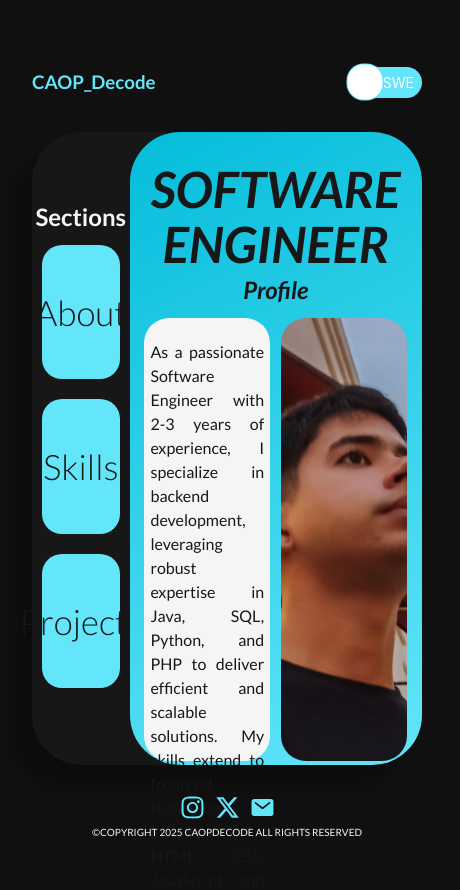
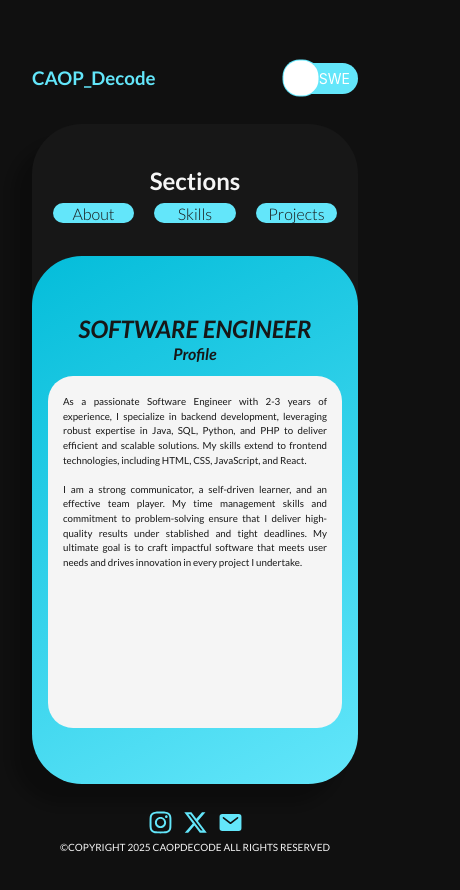
Before and after one commit to caopdecode/caopdecodePortfolio, a React (Vite) app: page / in a window 390 px wide. Shown: the top 890 px of the page, 460 px wide, since content can reach past the window. Built offline with nearby package versions, Linux system fonts and the light colour scheme.

Commit message:
CAOPDecode Portfolio

```diff
--- a/src/App.css
+++ b/src/App.css
@@ -16,6 +16,14 @@
 }
 .logo.react:hover {
   filter: drop-shadow(0 0 2em #61dafbaa);
+}
+
+.headerSWE{
+  transition: 0.5s;
+}
+
+.headerME{
+  transition: 0.5s;
 }
 
 .SWEIcons{
@@ -42,6 +50,22 @@
   transition: 0.5s;
 }
 
+.containerMotion{
+  width: 100%;
+  height: 85%;
+  display: flex;
+  justify-content: center;
+  align-items: center;
+  flex-direction: column;
+  margin: 0px;
+}
+
+@media (max-width: 768px) {
+  .containerMotion{
+    flex-direction: column;
+  }
+}
+
 @keyframes logo-spin {
   from {
     transform: rotate(0deg);
--- a/src/App.jsx
+++ b/src/App.jsx
@@ -36,10 +36,12 @@ const Header = styled.div`
 
 const LogoHeader = styled.h3`
   color: #63E6FA;
+  transition: 0.5s;
 `;
 
 const LogoHeaderME = styled.h3`
   color: #FD76FD;
+  transition: 0.5s;
 `;
 
 const InfoBackgr = styled.div`
@@ -52,6 +54,11 @@ const InfoBackgr = styled.div`
   height: 75%;
   border-radius: 50px;
   box-shadow: -19px 20px 10px 1px rgba(0, 0, 0, 0.2);
+
+  @media (max-width: 768px) {
+    height: 85%;
+    flex-direction: column;
+  }
 `;
 
 const InfoCont = styled.div`
@@ -64,6 +71,11 @@ const InfoCont = styled.div`
   width: 75%;
   height: 100%;
   border-radius: 50px;
+
+  @media (max-width: 768px) {
+    width: 100%;
+    height: 100%;
+  }
 `;
 
 const InfoContME = styled.div`
@@ -76,11 +88,19 @@ const InfoContME = styled.div`
   width: 75%;
   height: 100%;
   border-radius: 50px;
+
+  @media (max-width: 768px) {
+    width: 100%;
+    height: 100%;
+  }
 `;
 
 const SectionsTitle = styled.h2`
   color: #F5F5F5;
   margin: 0px;
+   @media (max-width: 768px) {
+    margin-top: 10px;
+  }
 `;
 
 const CardsContainer = styled.div`
@@ -90,6 +110,26 @@ const CardsContainer = styled.div`
   align-items: center;
   width:25%;
   height: 100%;
+
+  @media (max-width: 768px) {
+    width: 100%;
+    height: 25%;
+  }
+`;
+
+const CardsContainerCont = styled.div`
+  display: flex;
+  flex-direction: column;
+  justify-content: center;
+  align-items: center;
+  width:100%;
+  height: 100%;
+
+  @media (max-width: 768px) {
+    flex-direction: row;
+    width: 100%;
+    height: 25%;
+  }
 `;
 
 const Card = styled.button`
@@ -107,6 +147,11 @@ const Card = styled.button`
   &:hover{
     background-color: rgba(4,189,218,1);
     transition: 0.5s;
+  }
+
+  @media (max-width: 768px) {
+    width: 25%;
+    height: 70%;
   }
 `;
 
@@ -126,6 +171,11 @@ const CardME = styled.button`
     background-color: #D900D9;
     transition: 0.5s;
   }
+
+   @media (max-width: 768px) {
+    width: 25%;
+    height: 70%;
+  }
 `;
 
 const SWETitle = styled.h1`
@@ -134,12 +184,20 @@ const SWETitle = styled.h1`
   font-style: italic;
   margin: 0px;
   margin-top: 30px;
+
+  @media (max-width: 768px) {
+    font-size: 1.5em;
+  }
 `;
 
 const ProfileTitle = styled.h2`
   color: #171717;
   font-style: italic;
   margin: 0px;
+
+  @media (max-width: 768px) {
+    font-size: 1em;
+  }
 `;
 
 const METitle = styled.h1`
@@ -148,12 +206,20 @@ const METitle = styled.h1`
   font-style: italic;
   margin: 0px;
   margin-top: 30px;
+
+  @media (max-width: 768px) {
+    font-size: 1.5em;
+  }
 `;
 
 const ProfileMETitle = styled.h2`
   color: #F5F5F5;
   font-style: italic;
   margin: 0px;
+
+  @media (max-width: 768px) {
+    font-size: 1em;
+  }
 `;
 
 const SWEInfo = styled.div`
@@ -164,6 +230,10 @@ const SWEInfo = styled.div`
   width: 90%;
   height: 70%;
   margin-top: 10px;
+
+  @media (max-width: 768px) {
+    flex-direction: column;
+  }
 `;
 
 const SWETextCont = styled.div`
@@ -174,6 +244,11 @@ const SWETextCont = styled.div`
   justify-content: center;
   align-items: center;
   border-radius: 25px;
+
+  @media (max-width: 768px) {
+    width: 100%;
+    height: 100%;
+  }
 `;
 
 const SWEPicCont = styled.div`
@@ -187,6 +262,10 @@ const SWEPicCont = styled.div`
   justify-content: center;
   align-items: center;
   border-radius: 25px;
+
+  @media (max-width: 768px) {
+    display: none;
+  }
 `;
 
 const MEPicCont = styled.div`
@@ -200,6 +279,10 @@ const MEPicCont = styled.div`
   justify-content: center;
   align-items: center;
   border-radius: 25px;
+
+  @media (max-width: 768px) {
+    display: none;
+  }
 `;
 
 const SWETextInfo = styled.p`
@@ -207,6 +290,10 @@ const SWETextInfo = styled.p`
   width: 90%;
   height: 90%;
   color: #171717;
+
+  @media (max-width: 768px) {
+    font-size: 0.61em;
+  }
 `;
 
 const CardText = styled.h2`
@@ -214,6 +301,10 @@ const CardText = styled.h2`
   font-size: 35px;
   cursor: pointer;
   font-weight: 300;
+
+  @media (max-width: 768px) {
+    font-size: 1em;
+  }
 `;
 
 const MECardText = styled.h2`
@@ -221,6 +312,10 @@ const MECardText = styled.h2`
   font-size: 35px;
   cursor: pointer;
   font-weight: 300;
+
+  @media (max-width: 768px) {
+    font-size: 1em;
+  }
 `;
 
 const SkillCard = styled.div`
@@ -236,6 +331,11 @@ const SkillCard = styled.div`
     translate: 0px -10px;
     box-shadow: 0px 20px 10px 1px rgba(0, 0, 0, 0.2);
     transition: 0.5s;
+  }
+
+  @media (max-width: 768px) {
+    widht: 20%;
+    height: 65%;
   }
 `;
 
@@ -276,6 +376,9 @@ const ProjectsCont = styled.div`
   align-items: center;
   width: 100%;
   height: 100%;
+  @media (max-width: 768px) {
+    flex-direction: column;
+  }
 `;
 
 const ProjectCard = styled.button`
@@ -285,7 +388,7 @@ const ProjectCard = styled.button`
   width: 20%;
   height: 90%;
   background-color: #171717;
-  color: ${(props) => props.textColor || 'black'};
+  color: ${(props) => props.$textColor || 'black'};
   border-radius: 25px;
   border: none;
   transition: 0.5s;
@@ -295,6 +398,12 @@ const ProjectCard = styled.button`
     translate: 0px -10px;
     box-shadow: 0px 20px 10px 1px rgba(0, 0, 0, 0.2);
     transition: 0.5s;
+  }
+
+  @media (max-width: 768px) {
+    width: 90%;
+    height: 20%;
+    font-size: 0.6em;
   }
 `;
 
@@ -437,9 +546,9 @@ function App() {
     <>
       <Header>
         {!checked ? (
-        <LogoHeader>CAOP_Decode</LogoHeader>
+        <LogoHeader className='headerSWE'>CAOP_Decode</LogoHeader>
       ):(
-        <LogoHeaderME>CAOP_Decode</LogoHeaderME>
+        <LogoHeaderME className='headerME'>CAOP_Decode</LogoHeaderME>
       )}
         <Switch
         onChange={handleToggleCheck}
@@ -478,23 +587,24 @@ function App() {
       />
       </Header>
       <InfoBackgr>
-
         <CardsContainer>
         <motion.div
+            key={checked ? 'checked' : 'unchecked'}
             initial={{ opacity: 0, scale: 0.5 }}
             animate={{ opacity: 1, scale: 1 }}
-            style={{width: '100%', height: '85%', display: 'flex', justifyContent: 'center', alignItems: 'center', flexDirection: 'column', margin: '0px'}}
+            className='containerMotion'
             transition={{
                 duration: 0.8,
                 delay: 0.2,
                 ease: [0, 0.71, 0.2, 1.01],
             }}
             >
-          <SectionsTitle>
+         <SectionsTitle>
             Sections
-          </SectionsTitle>
+        </SectionsTitle>
           {!checked ?(
             <>
+            <CardsContainerCont>
               <Card onClick={handleAbout}>
                 <CardText>About</CardText>
               </Card>
@@ -504,10 +614,11 @@ function App() {
               <Card onClick={handleProjects}>
                 <CardText>Projects</CardText>
               </Card>
+              </CardsContainerCont>
             </>
           ):(
             <>
-
+            <CardsContainerCont>
             <CardME onClick={handleAbout}>
               <MECardText>About</MECardText>
             </CardME>
@@ -517,12 +628,24 @@ function App() {
             <CardME onClick={handleProjects}>
               <MECardText>Projects</MECardText>
             </CardME>
+            </CardsContainerCont>
           </>
           )}
           </motion.div>
         </CardsContainer>
         {!checked ? (
         <InfoCont>
+          <motion.div
+            key={`${checked}-${about}-${skills}-${projects}`}
+            initial={{ opacity: 0, scale: 0.5 }}
+            animate={{ opacity: 1, scale: 1 }}
+            style={{width: '100%', height: '95%', display: 'flex', justifyContent: 'center', alignItems: 'center', flexDirection: 'column', margin: '0px'}}
+            transition={{
+                duration: 0.8,
+                delay: 0.2,
+                ease: [0, 0.71, 0.2, 1.01],
+            }}
+            >
           <SWETitle>SOFTWARE ENGINEER</SWETitle>
           <ProfileTitle>Profile</ProfileTitle>
           <SWEInfo>
@@ -562,7 +685,7 @@ function App() {
             <>
               <ProjectsCont>
               {projectsArr.map((project) => (
-                  <ProjectCard key={project.name} $colorBg={project.colorBg} textColor={'#63E6FA'} onClick={ () => handleProjectsBtn(project.name)}>
+                  <ProjectCard key={project.name} $colorBg={project.colorBg} $textColor={'#63E6FA'} onClick={ () => handleProjectsBtn(project.name)}>
                     <h2>{project.name}</h2>
                   </ProjectCard>
                 ))}
@@ -570,9 +693,21 @@ function App() {
             </>
           )}
           </SWEInfo>
+          </motion.div>
         </InfoCont>
         ):(
           <InfoContME>
+            <motion.div
+            key={`${checked}-${about}-${skills}-${projects}`}
+            initial={{ opacity: 0, scale: 0.5 }}
+            animate={{ opacity: 1, scale: 1 }}
+            style={{width: '100%', height: '95%', display: 'flex', justifyContent: 'center', alignItems: 'center', flexDirection: 'column', margin: '0px'}}
+            transition={{
+                duration: 0.8,
+                delay: 0.2,
+                ease: [0, 0.71, 0.2, 1.01],
+            }}
+            >
           <METitle>MULTIMEDIA ENGINEER</METitle>
           <ProfileMETitle>Profile</ProfileMETitle>
           <SWEInfo>
@@ -612,7 +747,7 @@ function App() {
             <>
               <ProjectsCont>
               {MEprojectsArr.map((project) => (
-                  <ProjectCard key={project.name} $colorBg={project.colorBg} textColor={'#FD76FD'} onClick={ () => handleProjectsBtn(project.name)}>
+                  <ProjectCard key={project.name} $colorBg={project.colorBg} $textColor={'#FD76FD'} onClick={ () => handleProjectsBtn(project.name)}>
                     <h2>{project.name}</h2>
                   </ProjectCard>
                 ))}
@@ -620,6 +755,7 @@ function App() {
             </>
           )}
           </SWEInfo>
+          </motion.div>
         </InfoContME>
         )}
       </InfoBackgr>
```
